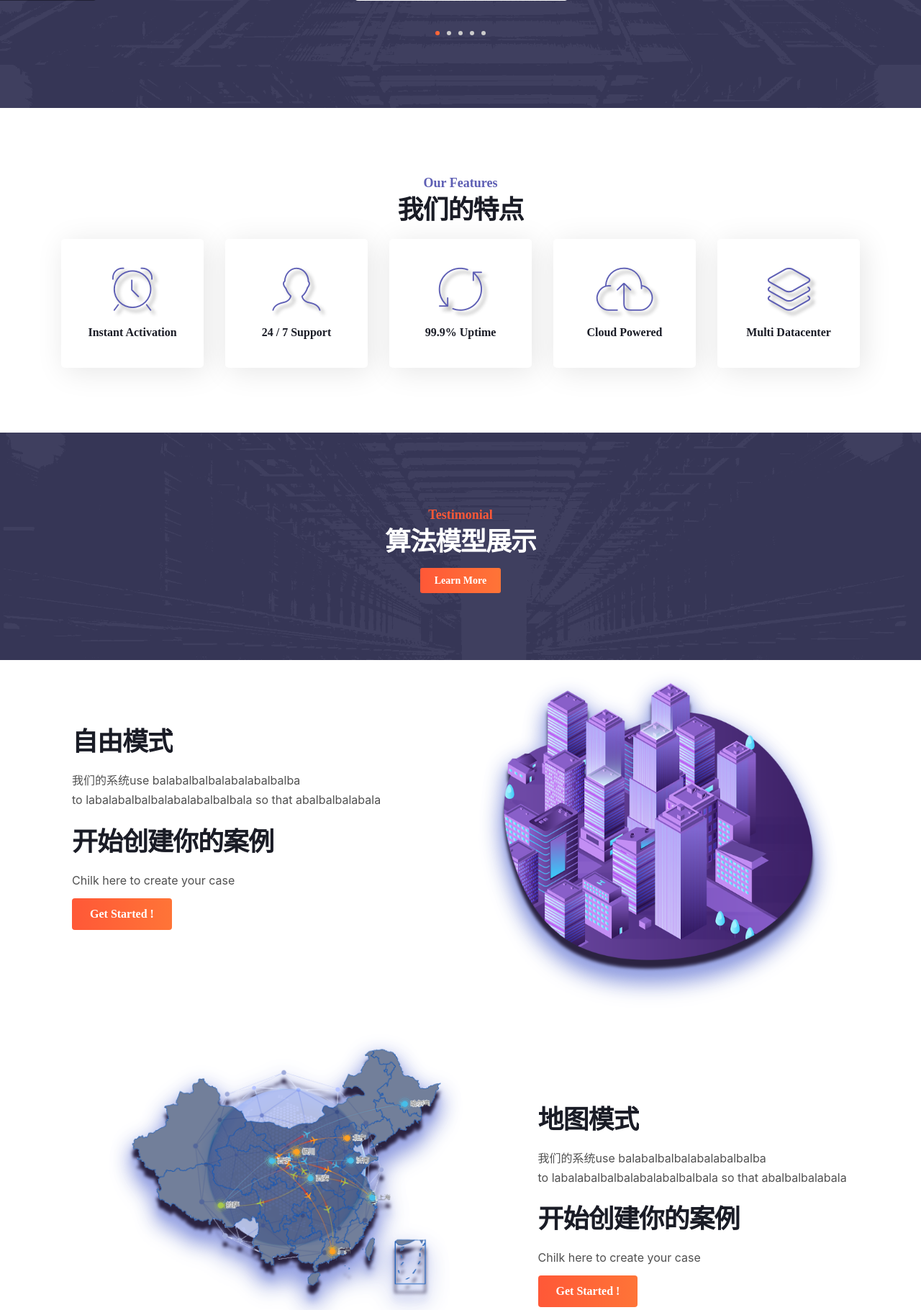
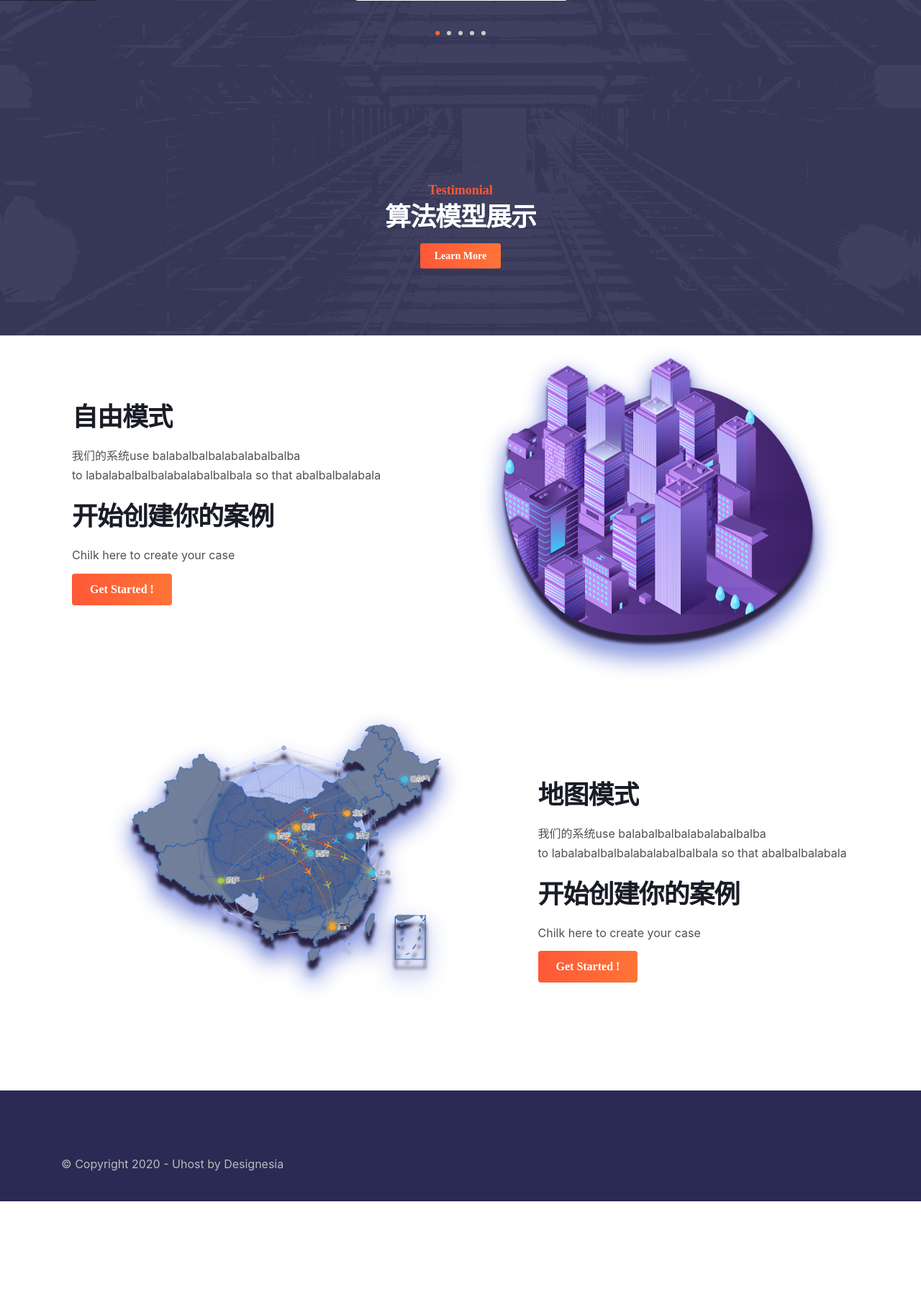
Before and after one commit to Y-Dawson/DHPPS, a Django app: page /backend/homepage/ in a window 1280 px wide. Shown: the part 1229-3049 px from the top of the page at 72% size. After the commit the page ends 2898 px from the top, so only its background shows below. Run offline with Django 3.2, Linux system fonts and the light colour scheme; some libraries are stand-ins or nearby versions.

Commit message:
首页路径修改

```diff
--- a/DHPPSWeb/frontend/src/components/page/Login.vue
+++ b/DHPPSWeb/frontend/src/components/page/Login.vue
@@ -59,7 +59,8 @@
      </el-form>
 
     </div>
-    <a class="back" href="http://127.0.0.1:5500/frontend/template/index.html">回到首页</a>
+    <a class="back" href="http://127.0.0.1:8000/backend/homepage/">回到首页</a>
+    <!-- <router-link to='index.html'>点击跳转</router-link> -->
   </div>
 </template>
 
--- a/DHPPSWeb/frontend/src/components/page/UserCase.vue
+++ b/DHPPSWeb/frontend/src/components/page/UserCase.vue
@@ -375,14 +375,14 @@
       })
         .then(() => {
           this.DeleteCaseContent(id),
-            this.GetCaseContent(),
+            // this.GetCaseContent(),
             location.reload(),
             // this.reload(),
             this.$message({
               type: "success",
               message: "删除成功!",
             });
-          this.GetCaseContent();
+          // this.GetCaseContent();
         })
         .catch(() => {
           // this.$message({
--- a/DHPPSWeb/frontend/template/index.html
+++ b/DHPPSWeb/frontend/template/index.html
@@ -16,8 +16,8 @@
     <!-- CSS Files
     ================================================== -->
     <link rel="stylesheet" href="https://www.jq22.com/jquery/bootstrap-4.2.1.css">
-    <link href="static/static/css/bootstrap-grid.min.css" rel="stylesheet" type="text/css">
-    <link href="static/css/bootstrap-reboot.min.css" rel="stylesheet" type="text/css">
+    <link href="{% static 'css/bootstrap-grid.min.css' %}" rel="stylesheet" type="text/css">
+    <link href="{% static 'css/bootstrap-reboot.min.css' %}" rel="stylesheet" type="text/css">
     <link href="static/css/animate.css" rel="stylesheet" type="text/css">
     <link href="static/css/owl.carousel.css" rel="stylesheet" type="text/css">
     <link href="static/css/owl.theme.css" rel="stylesheet" type="text/css">
@@ -230,58 +230,12 @@
                             <div class="de_testi opt-2">
                                 <blockquote>
                                     <div class="content" style="border: 1px rgb(184, 184, 184) solid;">
-                                        <img alt="" src="static/images/people/6.jpg">
+                                        <img alt="" src="{% static 'images/people/6.jpg' %}">
                                         <h3 style="margin: 10px 10px 0px 10px;color: rgb(90, 90, 90);">案例1</h3>
                                         <p style="margin: 0px 10px 0px 10px;font-size: 12px;">Thanks to the support team, they are very helpfull. This company provide customers great solution, that makes them best.
                                         </p>
                                     </div>
                                 </blockquote>
-                            </div>
-                        </div>
-                    </div>
-                </div>
-            </section>
-
-            <section id="section-features">
-                <div class="container">
-                    <div class="row">
-                        <div class="col-md text-center" style="text-align: center;">
-                            <h2><span class="uptitle id-color">Our Features</span>我们的特点</h2>
-                            <div class="spacer-20"></div>
-                        </div>
-                    </div>
-                    <div class="row">
-                        <div class="col-md col-sm-6 mb-sm-30">
-                            <div class="feature-box-type-2" data-scroll-reveal="enter bottom after 0.1s">
-                                <i class="icon-alarmclock"></i>
-                                <h4>Instant Activation</h4>
-                            </div>
-                        </div>
-
-                        <div class="col-md col-sm-6 mb-sm-30">
-                            <div class="feature-box-type-2" data-scroll-reveal="enter bottom after 0.1s">
-                                <i class="icon-profile-male"></i>
-                                <h4>24 / 7 Support</h4>
-                            </div>
-                        </div>
-
-                        <div class="col-md col-sm-6 mb-sm-30">
-                            <div class="feature-box-type-2" data-scroll-reveal="enter bottom after 0.1s">
-                                <i class="icon-refresh"></i>
-                                <h4>99.9% Uptime</h4>
-                            </div>
-                        </div>
-
-                        <div class="col-md col-sm-6 mb-sm-30">
-                            <div class="feature-box-type-2" data-scroll-reveal="enter bottom after 0.1s">
-                                <i class="icon-upload"></i>
-                                <h4>Cloud Powered</h4>
-                            </div>
-                        </div>
-                        <div class="col-md col-sm-6 mb-sm-30">
-                            <div class="feature-box-type-2" data-scroll-reveal="enter bottom after 0.1s">
-                                <i class="icon-layers"></i>
-                                <h4>Multi Datacenter</h4>
                             </div>
                         </div>
                     </div>
@@ -316,7 +270,9 @@
                             <h2>开始创建你的案例</h2>
                             <p class="lead">Chilk here to create your case</p>
                             <div class="spacer-half"></div>
-                            <button class="bubbly-button">Get Started !</button>
+                            <button class="bubbly-button">
+                                <a style="color:#fff" href="http://localhost:8080/">Get Started !</a>
+                            </button>
                             </div>
                         </div>
                         <div class="col-lg-6" style="float: right;"
@@ -327,7 +283,7 @@
                             -webkit-filter: drop-shadow(0 12px 2px #2b2341)
                             drop-shadow(0 10px 15px rgb(148, 160, 228))
                             drop-shadow(0 10px 5px rgb(165, 176, 226));"
-                            src="static/images/misc/city.png" alt="">
+                            src="{% static 'images/misc/city.png' %}" alt="">
                         </div>
                     </div>
                 </div>
@@ -360,7 +316,9 @@
                             <h2>开始创建你的案例</h2>
                             <p class="lead">Chilk here to create your case</p>
                             <div class="spacer-half"></div>
-                            <button class="bubbly-button">Get Started !</button>
+                            <button class="bubbly-button">
+                                <a style="color:#fff" href="http://localhost:8080/">Get Started !</a>
+                            </button>
                             </div>
                         </div>
                     </div>
```
